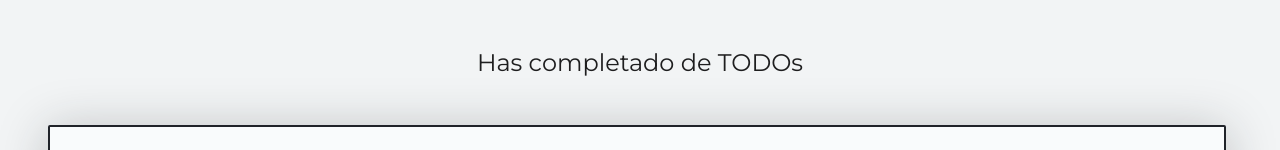
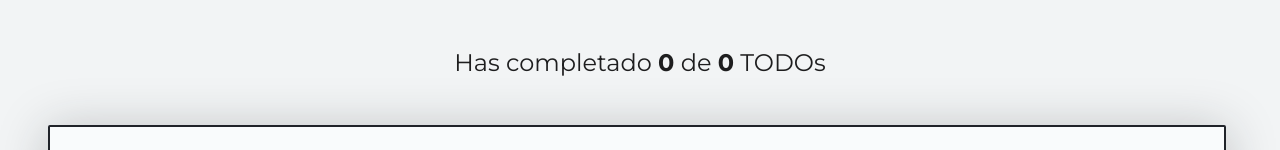
Before and after one commit to AdrianGerman/TODO-Machine, a React (Create React App) app: page / in a window 1280 px wide. Shown: the top 150 px of the page. Built offline with nearby package versions, Linux system fonts and the light colour scheme.

Commit message:
task counter running

```diff
--- a/src/components/TodoCounter.js
+++ b/src/components/TodoCounter.js
@@ -1,9 +1,13 @@
+import React from "react";
 import "../styles/TodoCounter.css";
+import { TodoContext } from "../context/TodoContext";
 
-function TodoCounter({ total, completed }) {
+function TodoCounter() {
+  const { completedTodos, totalTodos } = React.useContext(TodoContext);
   return (
     <h1 className="TodoCounter">
-      Has completado <span>{completed}</span> de <span>{total}</span> TODOs
+      Has completado <span>{completedTodos}</span> de <span>{totalTodos}</span>{" "}
+      TODOs
     </h1>
   );
 }
```
